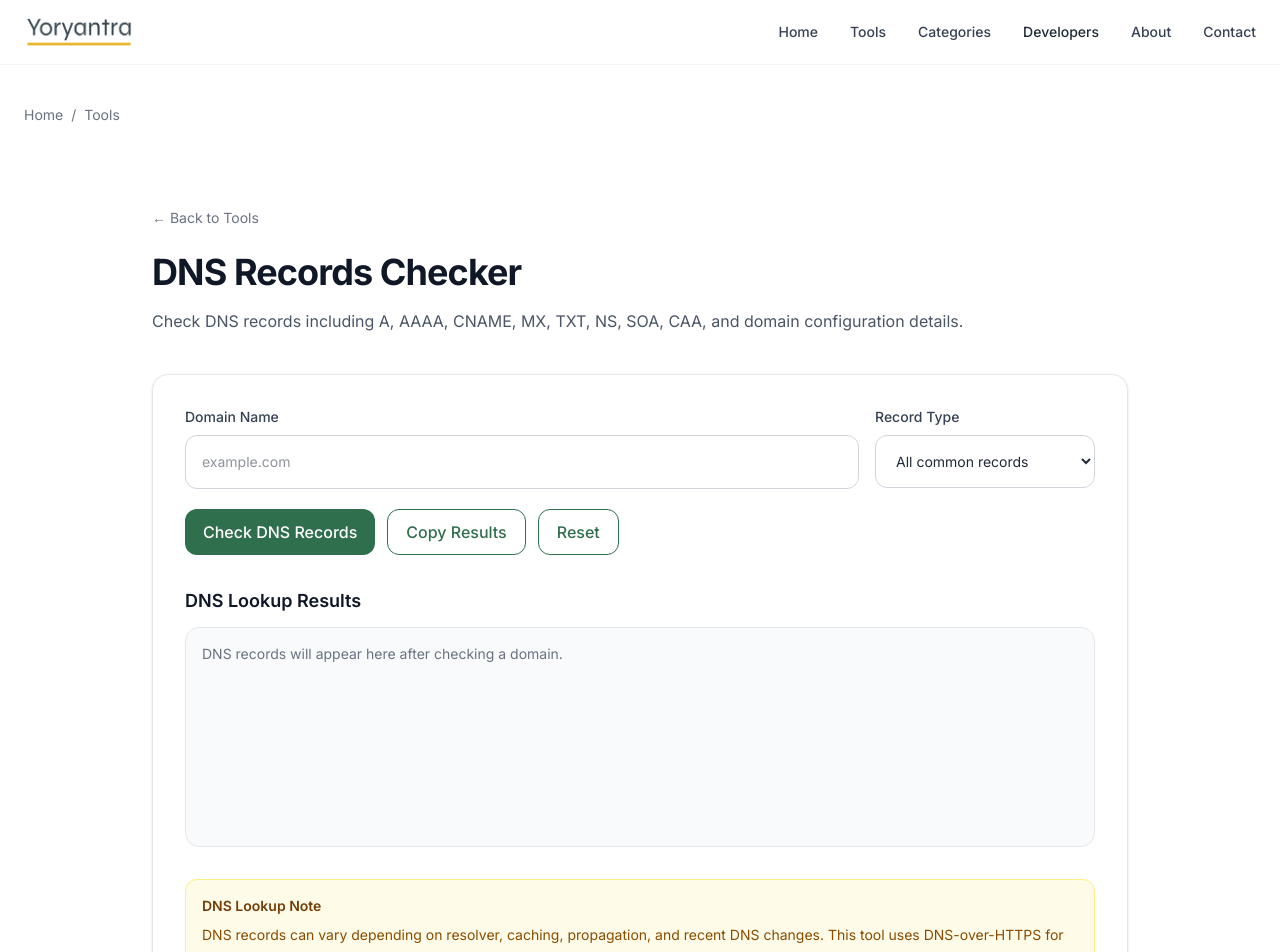
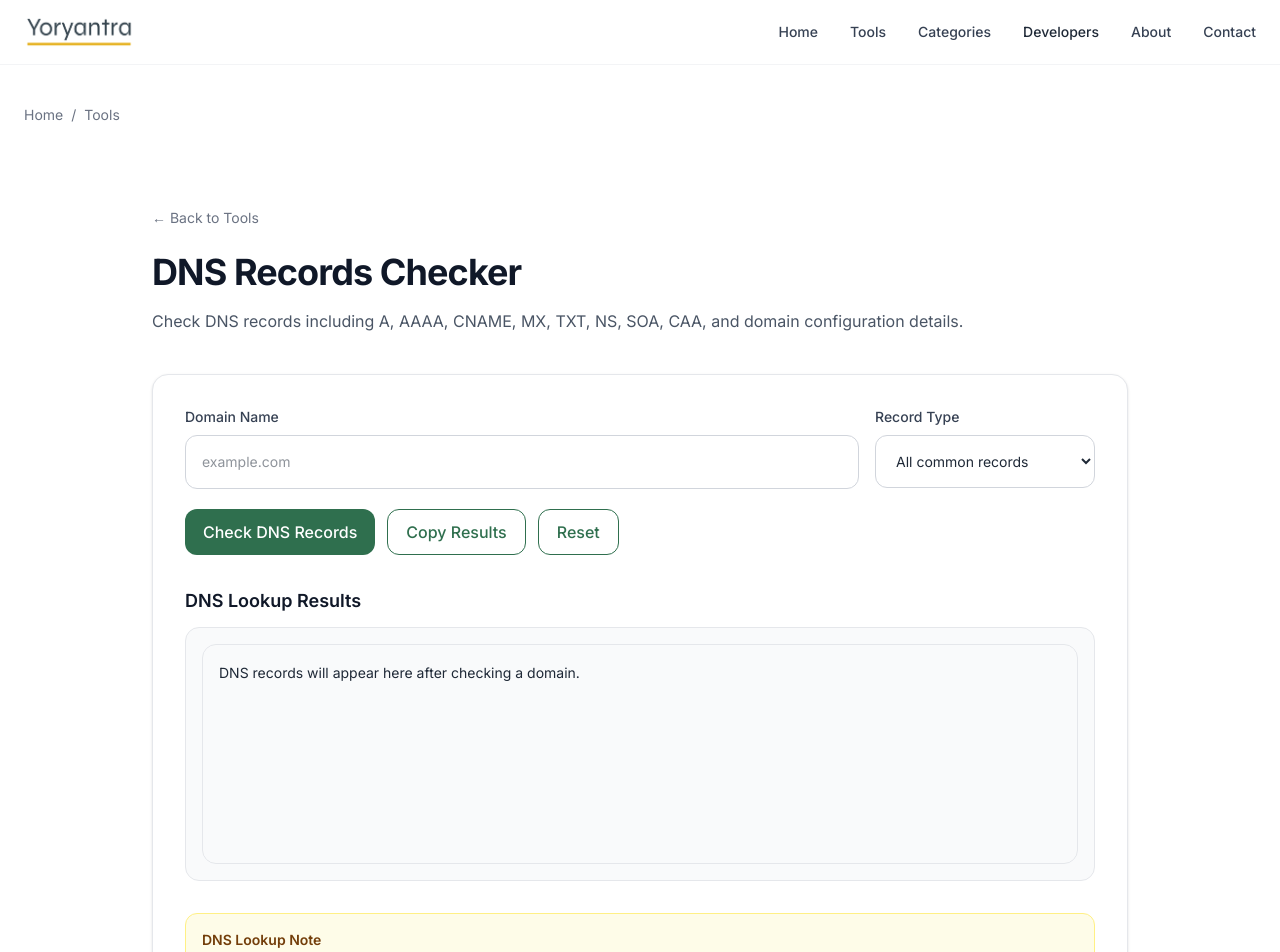
Before and after one commit to vaarunsonawwane-ops/yoryantra-new, a Next.js app: page /tools/dns-records-checker in a window 1280 px wide. Shown: the top 952 px of the page. Built offline with nearby package versions, Linux system fonts and the light colour scheme.

Commit message:
DNS records checker update

```diff
--- a/app/tools/dns-records-checker/ToolClient.tsx
+++ b/app/tools/dns-records-checker/ToolClient.tsx
@@ -312,9 +312,9 @@
         ))}
       </div>
     ) : (
-      <p className="text-sm text-gray-500">
+      <pre className="yoryantra-output text-sm text-gray-500">
         DNS records will appear here after checking a domain.
-      </p>
+      </pre>
     )}
   </div>
 </div>
```
